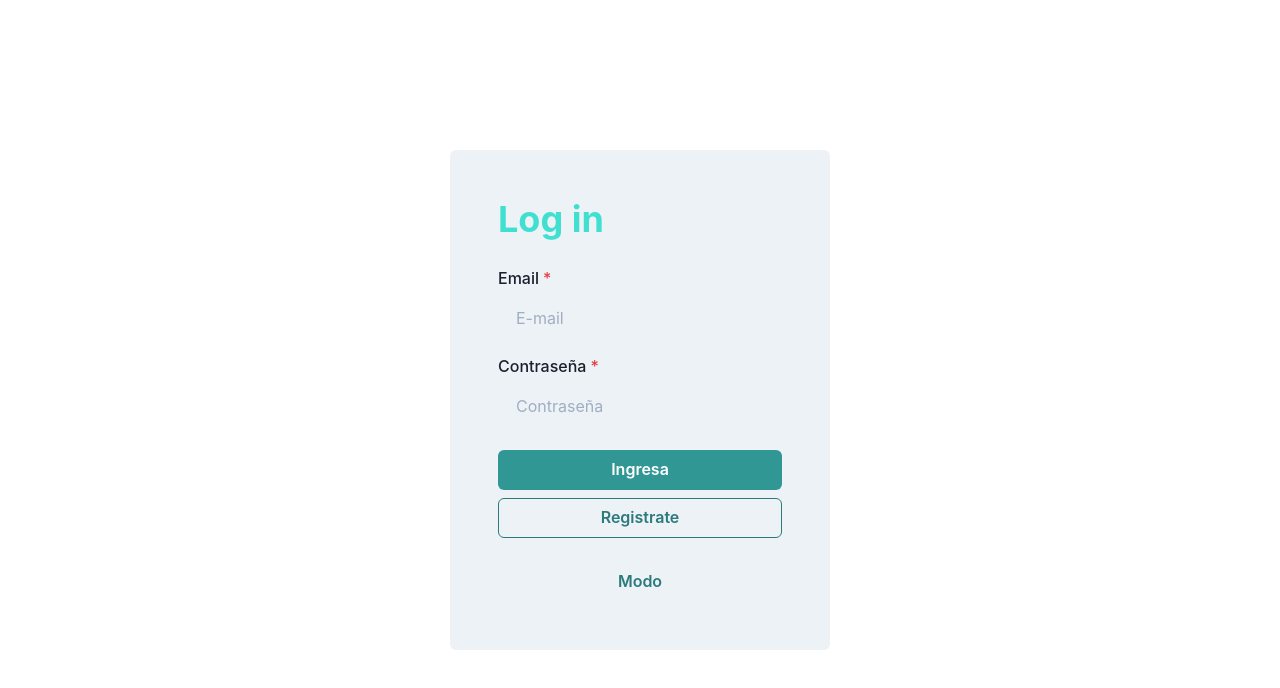
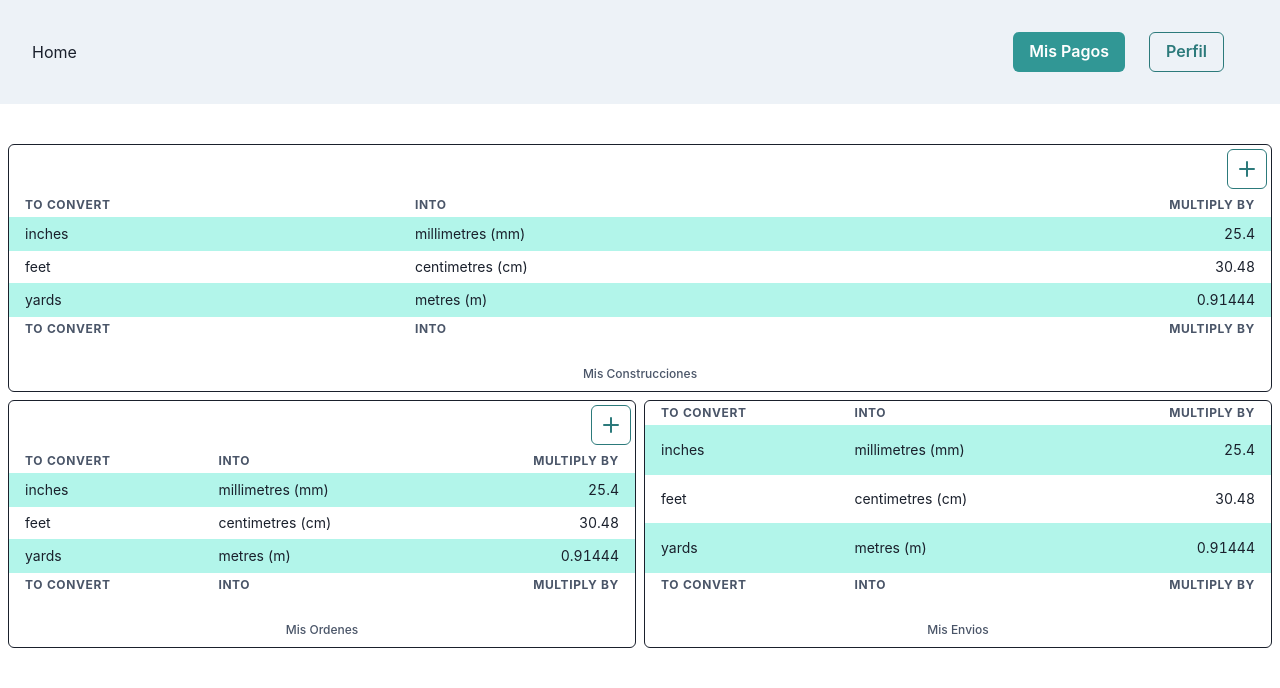
Before and after one commit to matiasdurand/dan-app-frontend, a React (Create React App) app: page / in a window 1280 px wide. Shown: the top 688 px of the page. Built offline with nearby package versions, Linux system fonts and the light colour scheme.

Commit message:
Add customer home main components

```diff
--- a/package.json
+++ b/package.json
@@ -3,6 +3,7 @@
   "version": "0.1.0",
   "private": true,
   "dependencies": {
+    "@chakra-ui/icons": "^1.0.14",
     "@chakra-ui/react": "^1.6.5",
     "@emotion/react": "^11.4.0",
     "@emotion/styled": "^11.3.0",
--- a/src/App.js
+++ b/src/App.js
@@ -1,11 +1,12 @@
 import { ChakraProvider, CSSReset } from '@chakra-ui/react';
+import CustomerHome from './components/login/home/CustomerHome';
 import Login from './components/login/Login';
 
 function App() {
   return (
     <ChakraProvider>
       <CSSReset />
-      <Login />
+      <CustomerHome />
     </ChakraProvider>
   );
 }
--- /dev/null
+++ b/src/components/login/home/ConstructionsTable.js
@@ -0,0 +1,66 @@
+import {
+  Flex,
+  IconButton,
+  Table,
+  Thead,
+  Tbody,
+  Tfoot,
+  Tr,
+  Th,
+  Td,
+  TableCaption,
+} from '@chakra-ui/react'
+import { AddIcon } from '@chakra-ui/icons';
+
+const ConstructionsTable = () => {
+
+  return(
+
+    <Flex border="1px" rounded={6} w="100%" direction="row-reverse" wrap="wrap">
+
+      <IconButton m={1} colorScheme="teal" variant="outline" aria-label="Add" icon={<AddIcon/>} >
+      </IconButton>
+
+      <Table variant="striped" colorScheme="teal" size="sm">
+        <TableCaption>Mis Construcciones</TableCaption>
+
+        <Thead>
+          <Tr>
+            <Th>To convert</Th>
+            <Th>into</Th>
+            <Th isNumeric>multiply by</Th>
+          </Tr>
+        </Thead>
+
+        <Tbody>
+          <Tr>
+            <Td>inches</Td>
+            <Td>millimetres (mm)</Td>
+            <Td isNumeric>25.4</Td>
+          </Tr>
+          <Tr>
+            <Td>feet</Td>
+            <Td>centimetres (cm)</Td>
+            <Td isNumeric>30.48</Td>
+          </Tr>
+          <Tr>
+            <Td>yards</Td>
+            <Td>metres (m)</Td>
+            <Td isNumeric>0.91444</Td>
+          </Tr>
+        </Tbody>
+
+        <Tfoot>
+          <Tr>
+            <Th>To convert</Th>
+            <Th>into</Th>
+            <Th isNumeric>multiply by</Th>
+          </Tr>
+        </Tfoot>
+
+      </Table>
+
+    </Flex>
+  )
+}
+export default ConstructionsTable;
--- /dev/null
+++ b/src/components/login/home/CustomerHome.js
@@ -0,0 +1,40 @@
+import {
+  Flex,
+} from '@chakra-ui/react'
+import ConstructionsTable from './ConstructionsTable'
+import DeliveryTable from './DeliveryTable'
+import Nav from './Nav'
+import OrdersTable from './OrdersTable'
+
+
+
+const CustomerHome = () => {
+
+  return (
+
+    <Flex h="100vh" direction="column">
+
+      <Nav>
+      </Nav>
+
+      <Flex direction="column" p={2}>
+
+        <ConstructionsTable>
+        </ConstructionsTable>
+
+        <Flex justify="space-between">
+
+          <OrdersTable>
+          </OrdersTable>
+
+          <DeliveryTable>
+          </DeliveryTable>
+
+        </Flex>
+      </Flex>
+
+    </Flex>
+  )
+}
+
+export default CustomerHome;
--- /dev/null
+++ b/src/components/login/home/DeliveryTable.js
@@ -0,0 +1,63 @@
+import {
+  Flex,
+  Table,
+  Thead,
+  Tbody,
+  Tfoot,
+  Tr,
+  Th,
+  Td,
+  TableCaption,
+} from '@chakra-ui/react'
+
+const DeliveryTable = () => {
+
+  return (
+
+    <Flex border="1px" rounded={6} w="100%" direction="row-reverse" wrap="wrap" ml={1} mt={2}>
+
+      <Table variant="striped" colorScheme="teal" size="sm">
+        <TableCaption>Mis Envios</TableCaption>
+
+        <Thead>
+          <Tr>
+            <Th>To convert</Th>
+            <Th>into</Th>
+            <Th isNumeric>multiply by</Th>
+          </Tr>
+        </Thead>
+
+        <Tbody>
+          <Tr>
+            <Td>inches</Td>
+            <Td>millimetres (mm)</Td>
+            <Td isNumeric>25.4</Td>
+          </Tr>
+          <Tr>
+            <Td>feet</Td>
+            <Td>centimetres (cm)</Td>
+            <Td isNumeric>30.48</Td>
+          </Tr>
+          <Tr>
+            <Td>yards</Td>
+            <Td>metres (m)</Td>
+            <Td isNumeric>0.91444</Td>
+          </Tr>
+        </Tbody>
+
+        <Tfoot>
+          <Tr>
+            <Th>To convert</Th>
+            <Th>into</Th>
+            <Th isNumeric>multiply by</Th>
+          </Tr>
+        </Tfoot>
+
+      </Table>
+
+    </Flex>
+
+  )
+}
+
+export default DeliveryTable;
--- /dev/null
+++ b/src/components/login/home/Nav.js
@@ -0,0 +1,37 @@
+import {
+  useColorModeValue,
+  Flex,
+  Button,
+  Text
+} from '@chakra-ui/react'
+
+const Nav = () => {
+  const navBackground = useColorModeValue("gray.100", "gray.700")
+  return (
+    <Flex as="nav"
+      align="center"
+      alignItems="center"
+      justify="space-between"
+      wrap="wrap"
+      w="100%"
+      background={navBackground}
+      mb={8} p={8}
+      >
+
+      <Text>
+        Home
+      </Text>
+
+      <Flex alignItems="center" justifyContent="space-between" align="center">
+        <Button colorScheme="teal" variant="solid" mr={6}>Mis Pagos</Button>
+        <Button colorScheme="teal" variant="outline" mr={6}>Perfil</Button>
+      </Flex>
+
+    </Flex>
+
+  )
+
+
+
+}
+export default Nav;
--- /dev/null
+++ b/src/components/login/home/OrdersTable.js
@@ -0,0 +1,68 @@
+import {
+  Flex,
+  Table,
+  Thead,
+  Tbody,
+  Tfoot,
+  Tr,
+  Th,
+  Td,
+  TableCaption,
+  IconButton
+} from '@chakra-ui/react'
+import { AddIcon } from '@chakra-ui/icons';
+
+const OrdersTable = () => {
+
+  return (
+
+    <Flex border="1px" rounded={6} w="100%" direction="row-reverse" wrap="wrap" mr={1} mt={2}>
+
+      <IconButton m={1} colorScheme="teal" variant="outline" aria-label="Add" icon={<AddIcon/>} >
+      </IconButton>
+
+      <Table variant="striped" colorScheme="teal" size="sm">
+        <TableCaption>Mis Ordenes</TableCaption>
+
+        <Thead>
+          <Tr>
+            <Th>To convert</Th>
+            <Th>into</Th>
+            <Th isNumeric>multiply by</Th>
+          </Tr>
+        </Thead>
+
+        <Tbody>
+          <Tr>
+            <Td>inches</Td>
+            <Td>millimetres (mm)</Td>
+            <Td isNumeric>25.4</Td>
+          </Tr>
+          <Tr>
+            <Td>feet</Td>
+            <Td>centimetres (cm)</Td>
+            <Td isNumeric>30.48</Td>
+          </Tr>
+          <Tr>
+            <Td>yards</Td>
+            <Td>metres (m)</Td>
+            <Td isNumeric>0.91444</Td>
+          </Tr>
+        </Tbody>
+
+        <Tfoot>
+          <Tr>
+            <Th>To convert</Th>
+            <Th>into</Th>
+            <Th isNumeric>multiply by</Th>
+          </Tr>
+        </Tfoot>
+
+      </Table>
+
+    </Flex>
+
+  )
+}
+
+export default OrdersTable;
```
Also changed, not shown: 1 other file (tests, documents, lock files or other folders).
